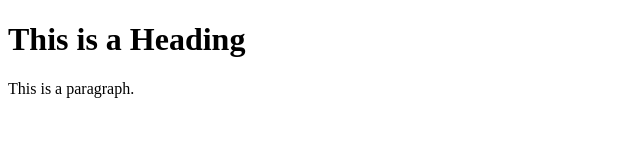
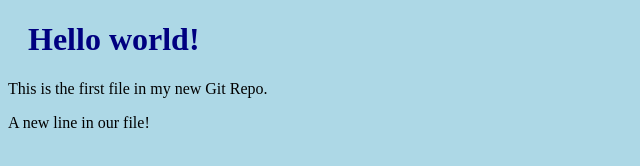
Before and after one commit to Renata-rcs/aulagit, a plain HTML site: page index.html in a window 1280 px wide. Shown: the whole page, without its empty margins (0-640 px from the left). Drawn offline with Linux system fonts and the light colour scheme.

Commit message:
Updated index.html with a new line

```diff
--- a/index.html
+++ b/index.html
@@ -1,12 +1,14 @@
 <!DOCTYPE html>
 <html>
 <head>
-<title>Page Title</title>
+<title>Hello World!</title>
+<link rel="stylesheet" href="bluestyle.css">
 </head>
 <body>
 
-<h1>This is a Heading</h1>
-<p>This is a paragraph.</p>
+    <h1>Hello world!</h1>
+    <p>This is the first file in my new Git Repo.</p>
+    <p>A new line in our file!</p>
 
 </body>
 </html>
```
